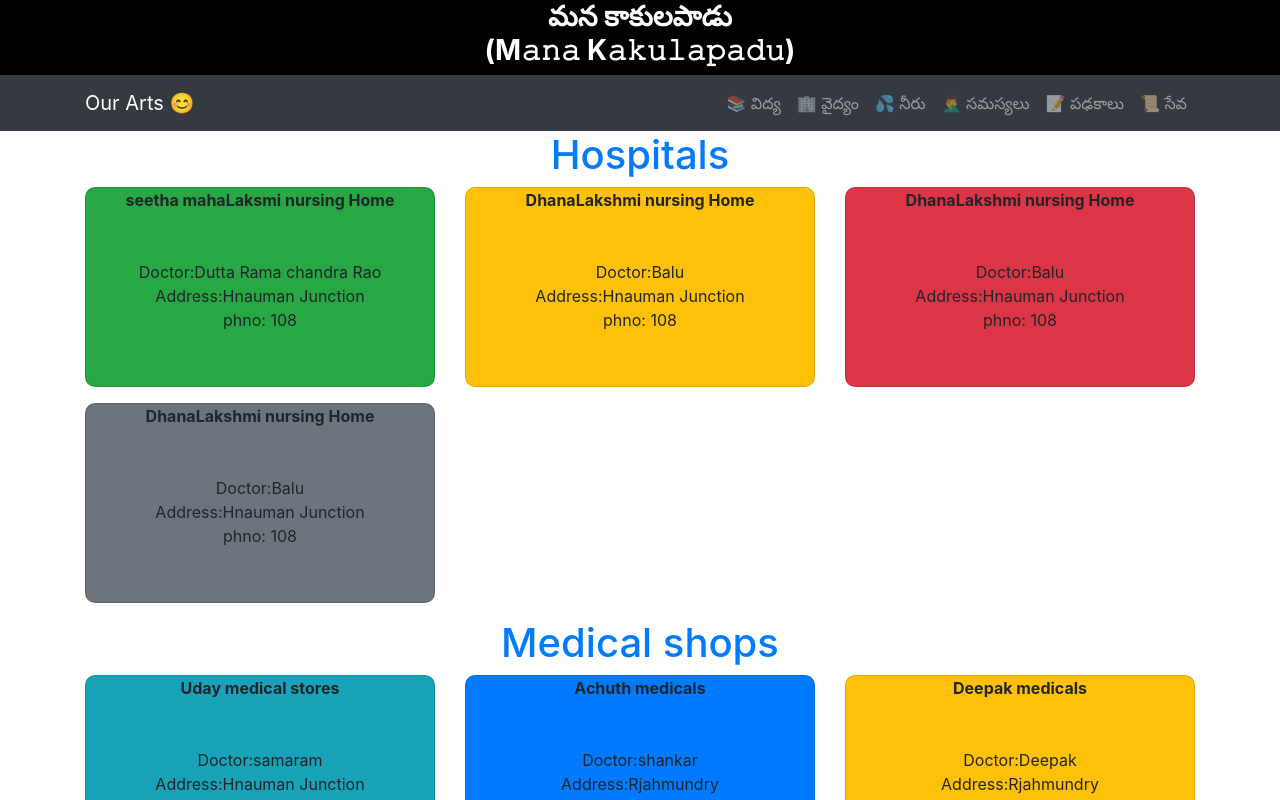
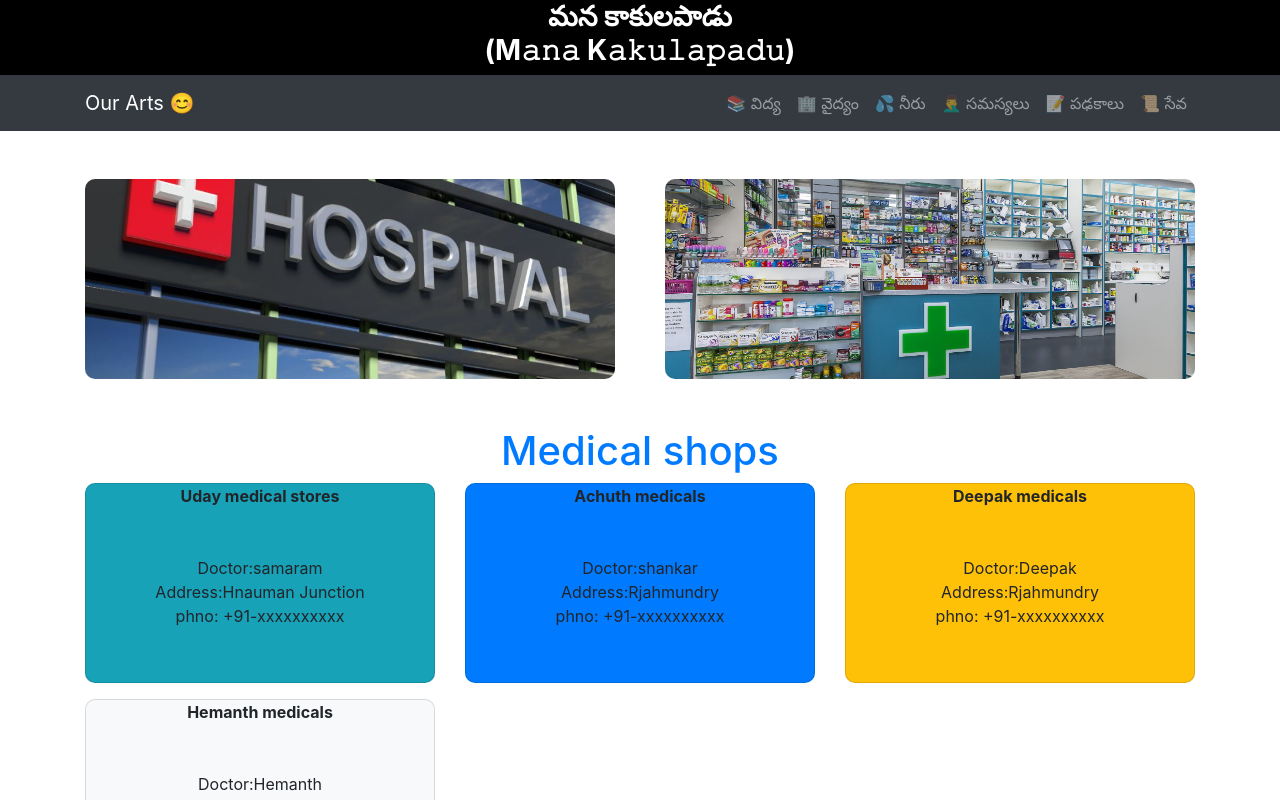
Before and after one commit to Deepak-thota007/manam, a React (Create React App) app: page /manam/about in a window 1280 px wide. Shown: the top 800 px of the page. Built offline with nearby package versions, Linux system fonts and the light colour scheme.

Commit message:
updated medical

```diff
--- a/src/components/About.jsx
+++ b/src/components/About.jsx
@@ -1,12 +1,46 @@
-import React from 'react';
+import React, { useState } from 'react';
 import HospitalData from './Jsondata/Hospital.json';
 import Medical from './Jsondata/Medical.json';
+import medicalLogo from '../images/medical.jpg';
+import hospitalLogo from '../images/hospital.jpg'
 
 const About = () => {
+  const [flag, setFlag] = useState(false)
   return (
     <div className="container">
+      <div className='mt-5 mb-5' style={{ display: 'flex', flexWrap: 'wrap', gap: '50px' }}>
+        <div className='text-center' style={{
+          backgroundImage:`url(${hospitalLogo})`,
+          backgroundSize: 'cover',
+          backgroundRepeat: 'no-repeat',
+          backgroundPosition: 'center',
+          height: '200px',
+          borderRadius: '10px',
+          textAlign: 'center',
+          // backgroundColor: 'orange',
+          flexGrow: 1
+        }}
+          onClick={() => {
+            setFlag(true);
+          }}></div>
+        <div className='text-center' style={{
+          backgroundImage:`url(${medicalLogo})`,
+          backgroundSize: 'cover',
+          backgroundRepeat: 'no-repeat',
+          backgroundPosition: 'center',
+          height: '200px',
+          borderRadius: '10px',
+          textAlign: 'center',
+          // backgroundColor: 'yellow',
+          flexGrow: 1
+        }} onClick={() => {
+          setFlag(false);
+        }}></div>
+      </div>
+      {
+        flag && flag == true ?
+          <div>
             <h1 className="text-primary text-center">Hospitals</h1>
-
             <div className="row">
               {HospitalData.data.map((item) => (
                 <div
@@ -21,21 +55,24 @@ const About = () => {
                       backgroundPosition: 'center',
                       height: '200px',
                       borderRadius: '10px',
-                textAlign:'center',
-                color:''
+                      textAlign: 'center',
+                      color: ''
                     }}
                   ><b>{item.name}</b>
-            <br/>
-            <br/>
+                    <br />
+                    <br />
                     Doctor:{item.doctor}
-            <br/>
+                    <br />
                     Address:{item.address}
-            <br/>
+                    <br />
                     phno: {item.phno}
                   </div>
                 </div>
               ))}
             </div>
+          </div>
+          :
+          <div>
             <h1 className="text-primary text-center" >Medical shops</h1>
             <div className="row">
               {Medical.data.map((item) => (
@@ -51,22 +88,24 @@ const About = () => {
                       backgroundPosition: 'center',
                       height: '200px',
                       borderRadius: '10px',
-                textAlign:'center',
-                color:''
+                      textAlign: 'center',
+                      color: ''
                     }}
                   ><b>{item.name}</b>
-            <br/>
-            <br/>
+                    <br />
+                    <br />
                     Doctor:{item.doctor}
-            <br/>
+                    <br />
                     Address:{item.address}
-            <br/>
+                    <br />
                     phno: {item.phno}
                   </div>
                 </div>
               ))}
             </div>
           </div>
+      }
+    </div>
   );
 }
 
```
Also changed, not shown: src/images/hospital.jpg (added), src/images/medical.jpg (added). Lines whose indentation alone changed are shown as unchanged.
